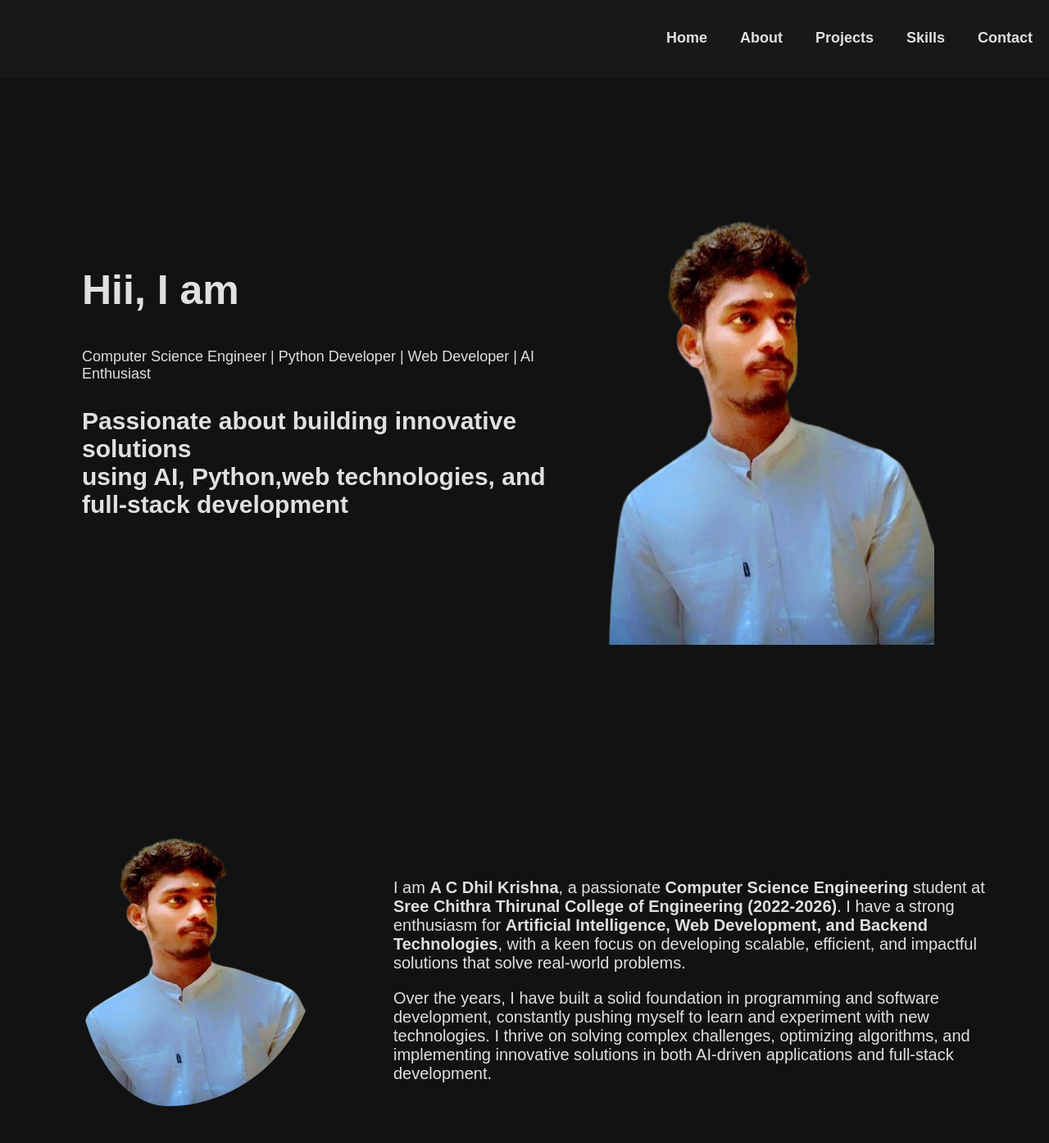
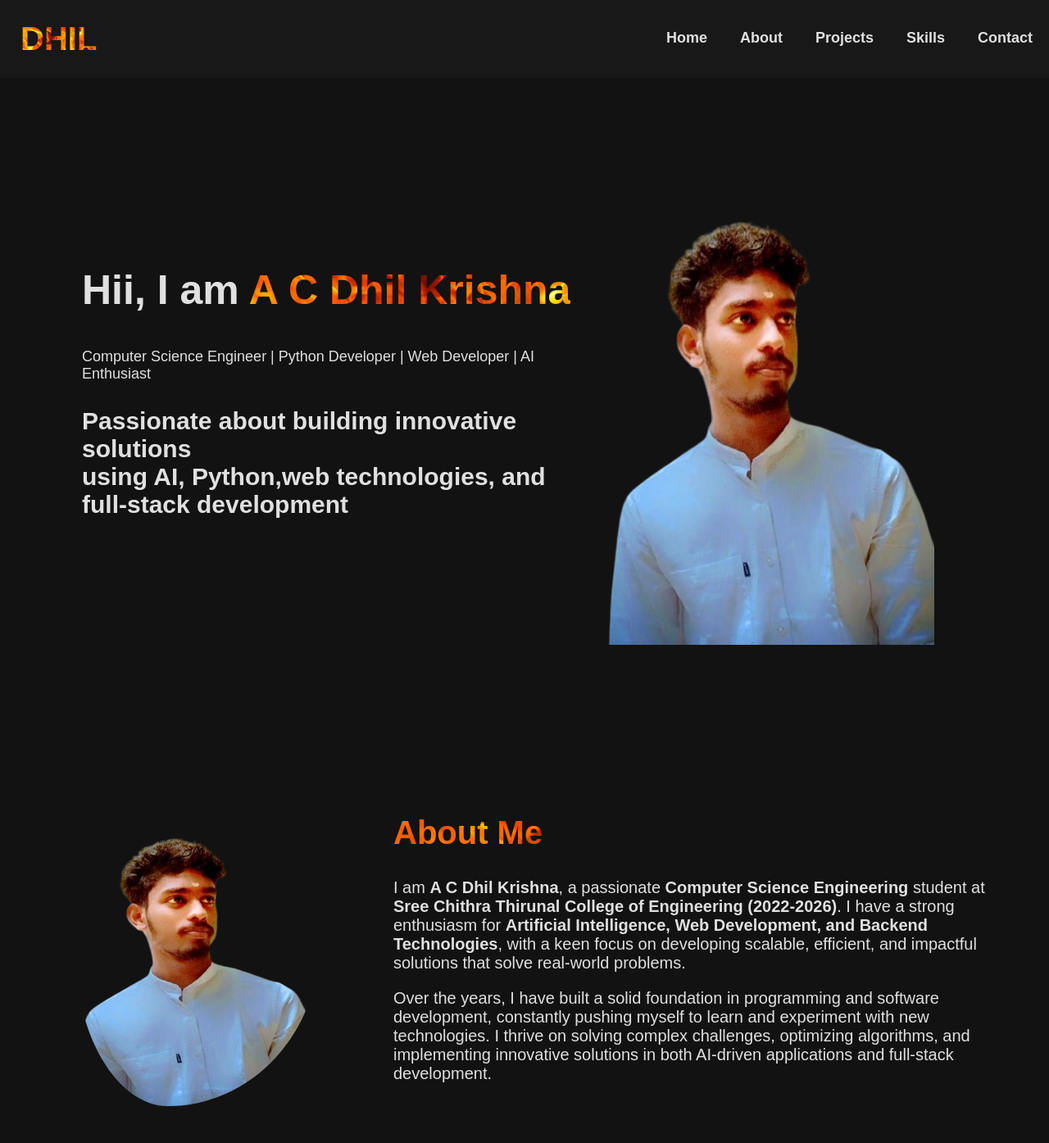
Before and after one commit to Dhilkrishna/Portfolio, a plain HTML site: page index.html in a window 1280 px wide. Shown: the top 1395 px of the page at 82% size. Drawn offline with Linux system fonts and the light colour scheme; the site is published under a folder, as on GitHub Pages, so addresses that start at the root find nothing.

Commit message:
Update styles.css

```diff
--- a/styles.css
+++ b/styles.css
@@ -22,7 +22,7 @@ header {
     padding: 5px;
     font-size: 40px;
     font-weight: 600;
-    background-image: url(/images/Projects/FIRE.jpg);
+    background-image: url(images/Projects/FIRE.jpg);
     background-size: cover;
     -webkit-text-fill-color: transparent;
     background-clip: text;
@@ -74,7 +74,7 @@ section {
 }
 .home-content span{
     /* color: #ff004f; */
-    background-image: url(/images/Projects/FIRE.jpg);
+    background-image: url(images/Projects/FIRE.jpg);
     background-size: cover;
     -webkit-text-fill-color: transparent;
     background-clip: text;
@@ -118,7 +118,7 @@ section {
 .about-content h2{
     font-size: 40px;
     /* color: #ff004f; */
-    background-image: url(/images/Projects/FIRE.jpg);
+    background-image: url(images/Projects/FIRE.jpg);
     background-size: cover;
     -webkit-text-fill-color: transparent;
     background-clip: text;
@@ -138,7 +138,7 @@ section {
 .pro-title{
     font-size: 50px;
     /* color: #ff004f; */
-    background-image: url(/images/Projects/FIRE.jpg);
+    background-image: url(images/Projects/FIRE.jpg);
     background-size: cover;
     -webkit-text-fill-color: transparent;
     background-clip: text;
@@ -259,7 +259,7 @@ section {
 .skill-title{
     font-size: 50px;
     /* color: #ff004f; */
-    background-image: url(/images/Projects/FIRE.jpg);
+    background-image: url(images/Projects/FIRE.jpg);
     background-size: cover;
     -webkit-text-fill-color: transparent;
     background-clip: text;
```
